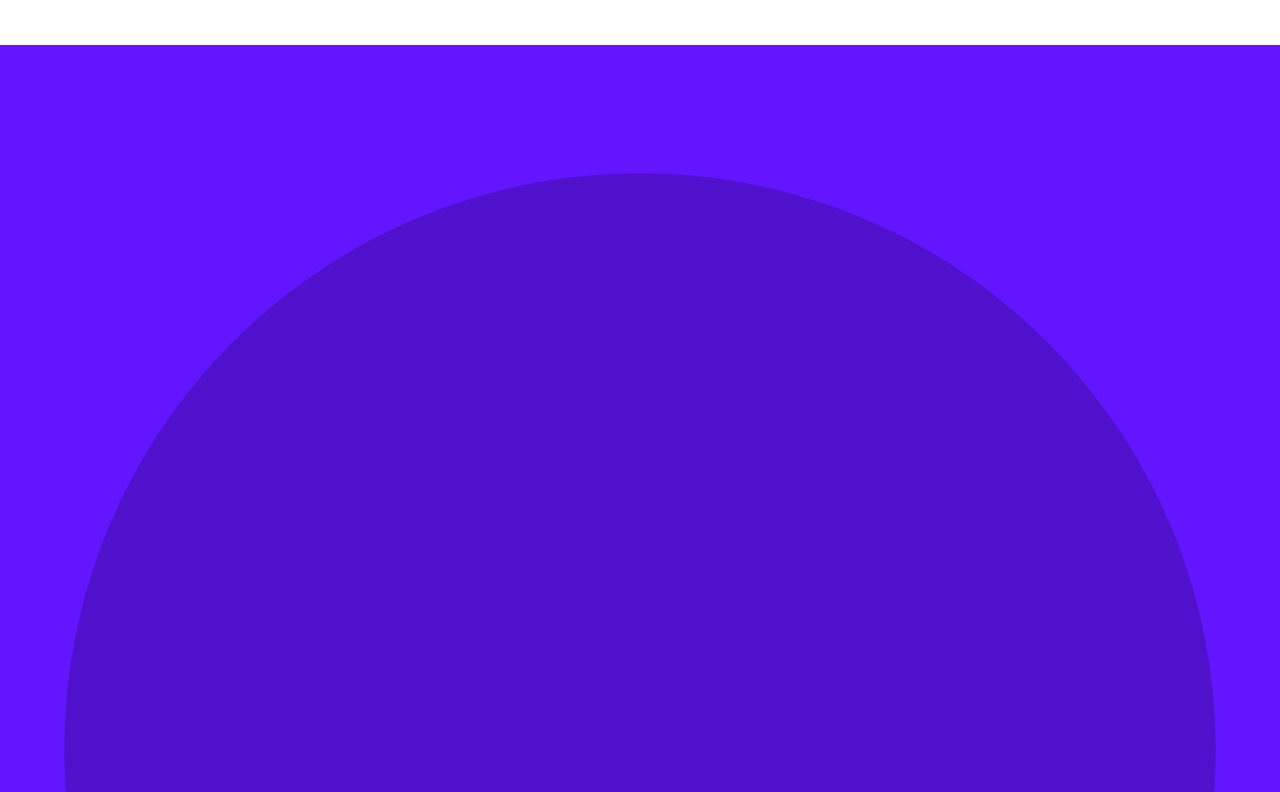
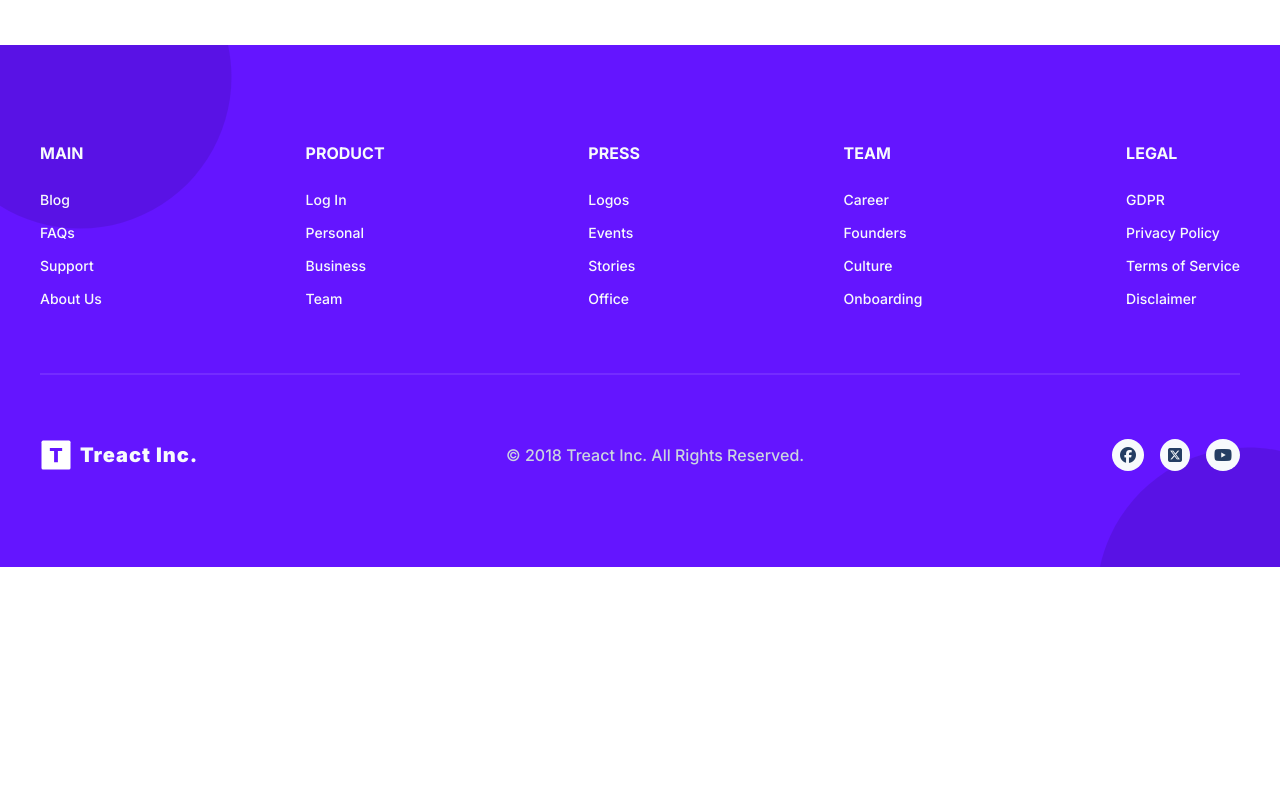
Before and after one commit to FlameBathed/treact-build, a plain HTML site: page index.html in a window 1280 px wide. Shown: the part 6176-6968 px from the top of the page. After the commit the page ends 6743 px from the top, so only its background shows below. Drawn offline with Linux system fonts and the light colour scheme.

Commit message:
styled footer section.

```diff
--- a/style.css
+++ b/style.css
@@ -1174,23 +1174,142 @@ footer {
   overflow: hidden;
 }
 
-.links {
+.footer__columns {
+  margin-top: -48px;
   display: flex;
+  justify-content: space-between;
   flex-wrap: wrap;
 }
 
-.link {
+.footer__column {
+  margin-top: 48px;
   display: flex;
   flex-direction: column;
-  width: calc(100% / 5);
-  align-items: center;
+  align-items: flex-start;
+  z-index: 2;
 }
 
-.footer__info {
+.footer__column--title {
+  font-weight: 700;
+  color: #f7fafc;
+  line-height: 1.5;
+}
+
+.footer__column--link {
+  color: #f7fafc;
+  font-size: 14px;
+  margin-top: 12px;
+  line-height: 1.5;
+  font-weight: 500;
+  position: relative;
+  cursor: pointer;
+}
+
+.footer__column--link:after {
+  content: "";
+  position: absolute;
+  left: 0;
+  bottom: -6px;
+  height: 2px;
+  width: 100%;
+  background: #fff;
+  transition: all 300ms ease;
+  opacity: 0;
+}
+
+.footer__column--link:hover:after {
+  opacity: 1;
+}
+
+.footer__column--link:nth-child(2) {
+  margin-top: 24px;
+}
+
+.footer__divider {
+  width: 100%;
+  height: 2px;
+  margin: 64px 0;
+  background: rgba(116, 44, 255);
+}
+
+.footer__bottom {
   display: flex;
   justify-content: space-between;
   align-items: center;
 }
+
+.footer__logo {
+  display: flex;
+  align-items: center;
+}
+
+.footer__logo--img {
+  height: 32px;
+  width: 32px;
+}
+
+.footer__logo--text {
+  font-size: 20px;
+  color: #f7fafc;
+  font-weight: 900;
+  margin-left: 8px;
+  letter-spacing: 0.05em;
+}
+
+.footer__socials {
+  display: flex;
+  align-items: center;
+  margin-left: -16px;
+}
+
+.footer__social--link svg {
+  height: 16px;
+  width: 16px;
+}
+
+.footer__social--link {
+  margin-left: 16px;
+  padding: 8px;
+  background: #f7fafc;
+  display: flex;
+  justify-content: center;
+  border-radius: 50%;
+  z-index: 2;
+  cursor: pointer;
+  transition: all 300ms ease;
+}
+
+.footer__social--link:hover {
+  background-color: rgba(203, 213, 224);
+}
+
+.footer__copyright {
+  color: #cbd5e0;
+  font-weight: 500;
+}
+
+.footer__blob--1 {
+  position: absolute;
+  top: 0;
+  left: 0;
+  width: 320px;
+  height: 320px;
+  transform: translateX(-80px) translateY(-128px);
+  z-index: 1;
+  opacity: 0.5;
+}
+
+.footer__blob--2 {
+  position: absolute;
+  bottom: 0;
+  right: 0;
+  width: 320px;
+  height: 320px;
+  transform: translateX(128px) translateY(192px);
+  z-index: 1;
+  opacity: 0.5;
+}
+
 /*
 
 MOBILE RESPONSIVENESS ↓
```
